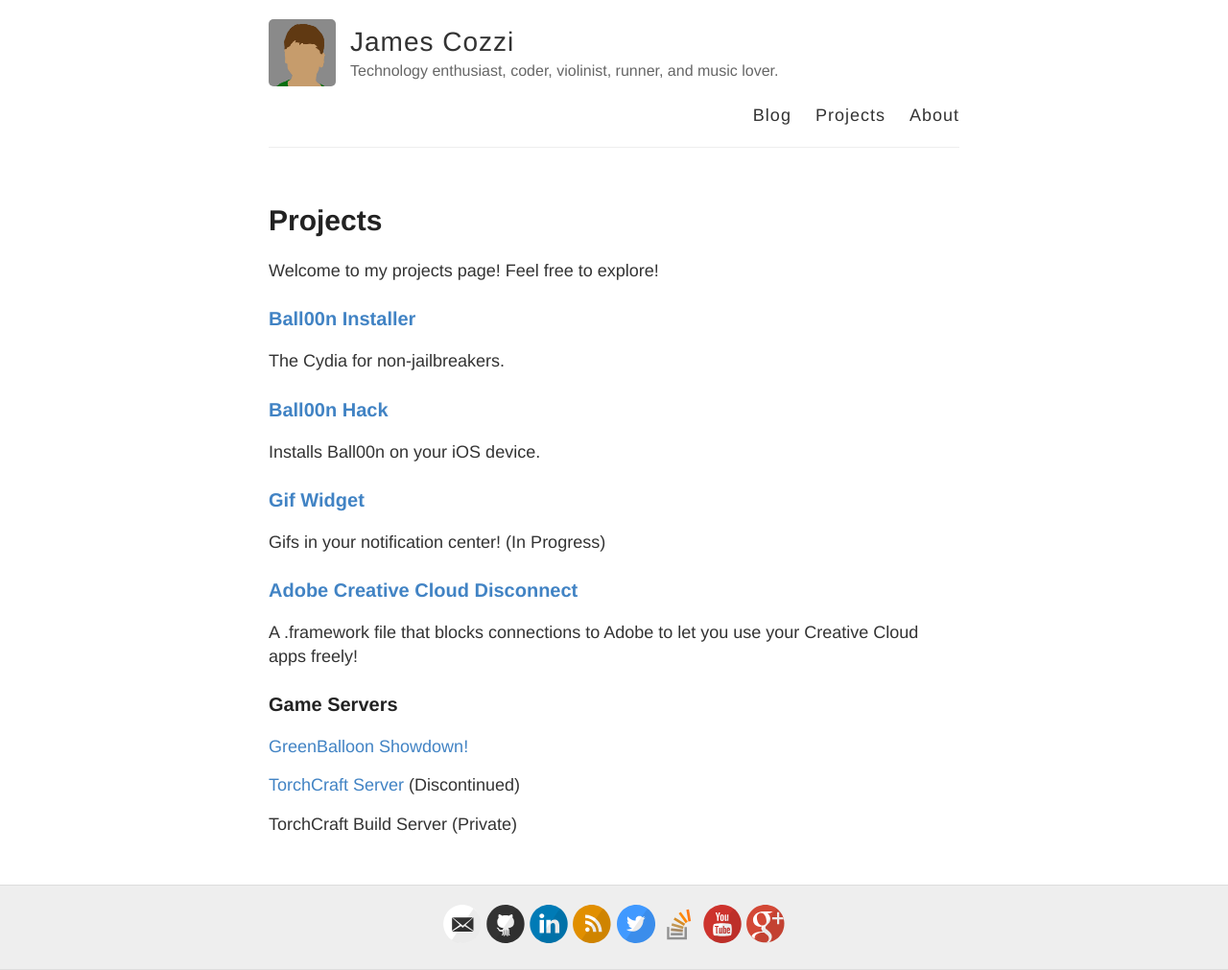
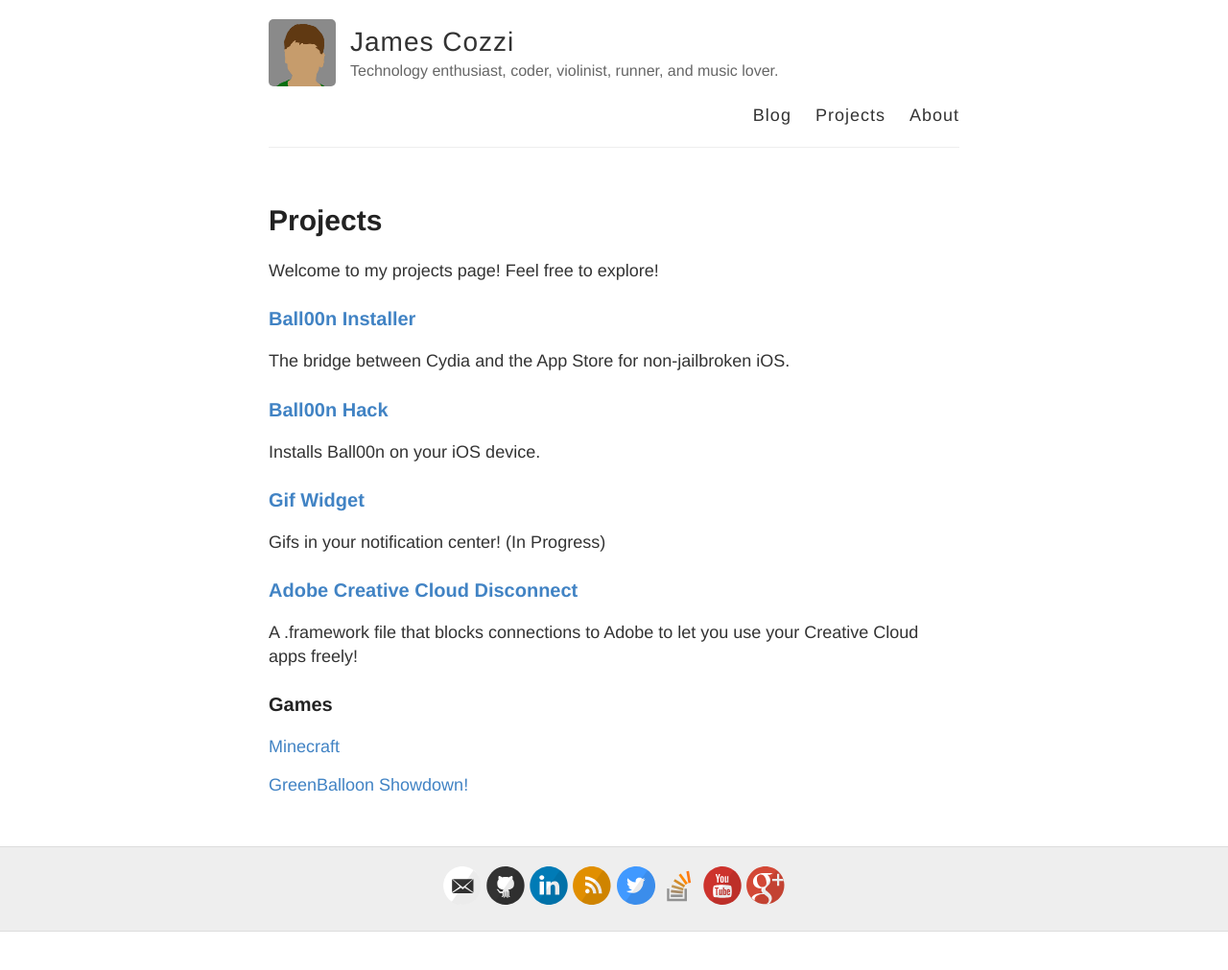
Before and after one commit to jcoz00/ball00n.github.io, a Jekyll site: the page built from projects.md, in a window 1280 px wide. Shown: the whole page at 96% size. Built offline with Jekyll 4.4.1, drawn with Linux system fonts in a browser that asks for light colours; after the commit the page ends 971 px from its top, so only the background shows below that.

Commit message:
sdfghjkl

```diff
--- a/projects.md
+++ b/projects.md
@@ -8,7 +8,7 @@
 
 ### [Ball00n Installer]({{ site.baseurl }}/ball00n)
 
-The Cydia for non-jailbreakers.
+The bridge between Cydia and the App Store for non-jailbroken iOS.
 
 ### [Ball00n Hack]({{ site.baseurl }}/ball00n-hack)
 
@@ -22,10 +22,8 @@
 
 A .framework file that blocks connections to Adobe to let you use your Creative Cloud apps freely!
 
-### Game Servers
+### Games
+
+[Minecraft](http://jcoz00.github.io/minecraft)
 
 [GreenBalloon Showdown!](http://greenballoon.psim.us)
-
-[TorchCraft Server](http://torchcraftserver.webs.com) (Discontinued)
-
-TorchCraft Build Server (Private)
```
Also changed, not shown: minecraft.md (added, +25 -0 lines).
